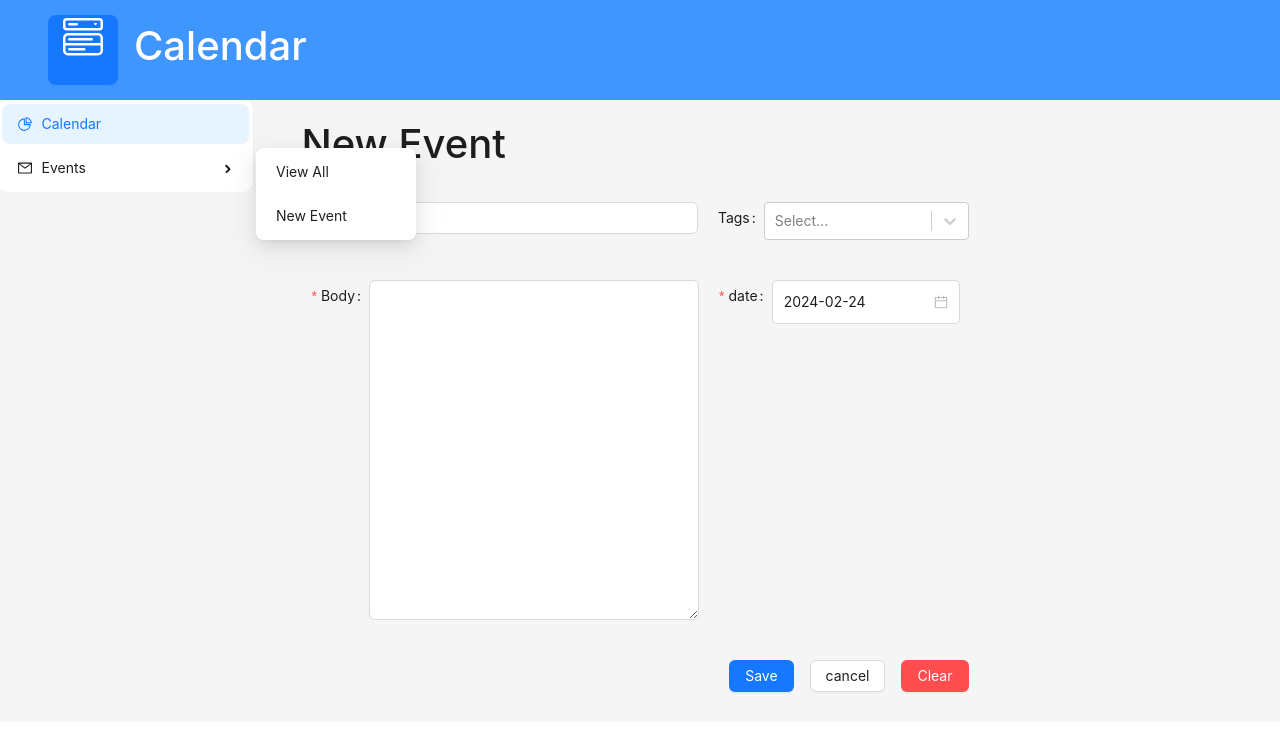
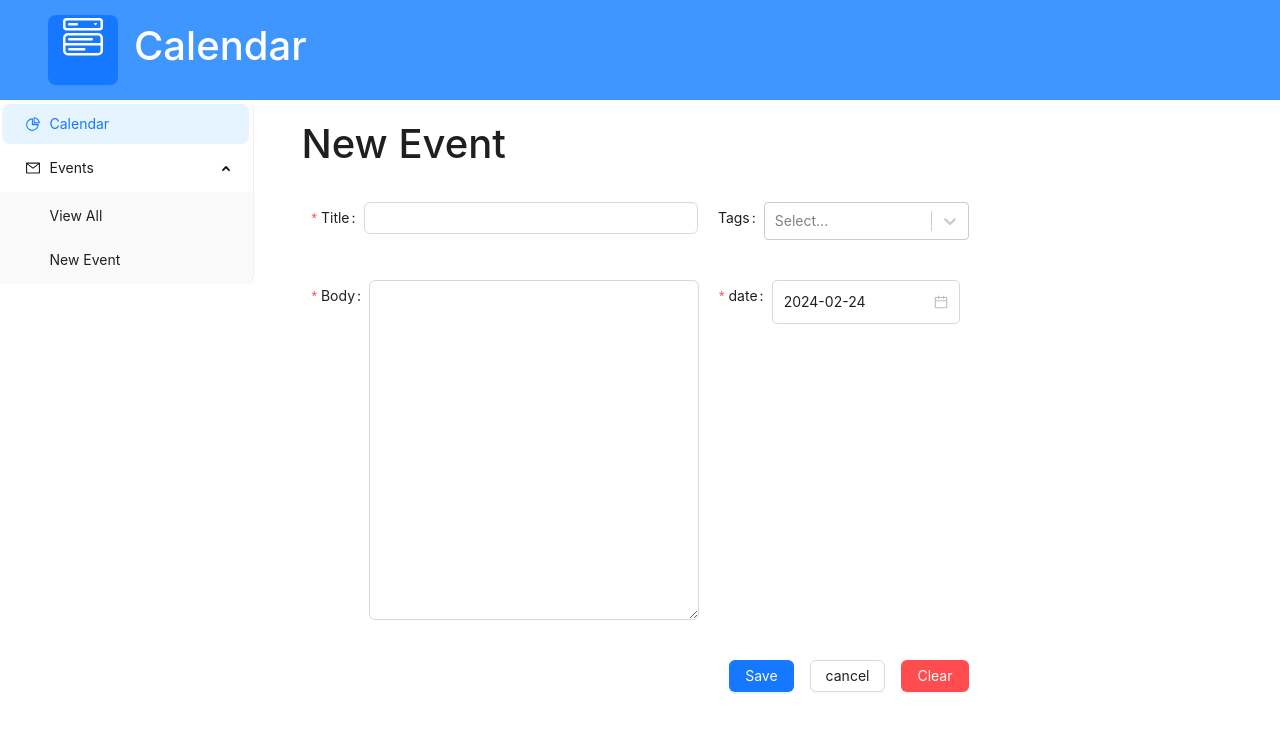
Before and after one commit to colinkirkby/Calendar-app, a React (Create React App) app: page /new in a window 1280 px wide. Shown: the top 732 px of the page. Built offline with nearby package versions, Linux system fonts and the light colour scheme.

Commit message:
fixed app background color

```diff
--- a/src/App.tsx
+++ b/src/App.tsx
@@ -10,7 +10,7 @@ import {
 } from "./utilities/useLocalStorage";
 import { v4 as uuidV4 } from "uuid";
 import HomePage from "./pages/HomePage";
-import { Col, Layout, Row, Flex, Space } from "antd";
+import { Col, Layout, Row, Flex, Space, ConfigProvider, theme } from "antd";
 import NotesWithTags from "./utilities/NotesWithTags";
 import Note from "./pages/Note";
 import EditNote from "./pages/EditNote";
@@ -19,6 +19,7 @@ import AppMenu from "./components/AppMenu";
 import ViewAllPage from "./pages/ViewAllPage";
 import CalendarPage from "./pages/CalenderPage";
 import dayjs from "dayjs";
+import { App as AntApp } from "antd";
 import { Content } from "antd/es/layout/layout";
 
 export type EventData = {
@@ -48,11 +49,31 @@ export type RawEventData = {
   tagIds: string[];
 };
 
+type ThemeData = {
+  borderRadius: number;
+  colorPrimary: string;
+  background: string;
+  Button?: {
+    colorPrimary: string;
+    algorithm?: boolean;
+  };
+};
+
+const defaultData: ThemeData = {
+  borderRadius: 6,
+  colorPrimary: "#1677ff",
+  background: "#ffffff",
+  Button: {
+    colorPrimary: "#00B96B"
+  }
+};
+
 function App() {
   const [notes, setNotes] = useLocalStorageNotes<RawEvent[]>("NOTES", []);
   const [tags, setTags] = useLocalStorage<Tag[]>("TAGS", []);
   const [showSideBar, setShowSideBar] = useState(false);
   const isMobile = window?.screen?.width < 600;
+  const [data, setData] = React.useState<ThemeData>(defaultData);
 
   const notesWithTags = useMemo(() => {
     return notes.map(note => {
@@ -110,9 +131,18 @@ function App() {
   }
 
   return (
+    <ConfigProvider
+      theme={{
+        algorithm: theme.defaultAlgorithm
+      }}
+    >
+      <AntApp>
         <Flex gap="middle" wrap="wrap">
-      <Layout>
-        <AppHeader setShowSideBar={setShowSideBar} showSideBar={showSideBar} />
+          <Layout style={{ background: "#FFFFFFFF" }}>
+            <AppHeader
+              setShowSideBar={setShowSideBar}
+              showSideBar={showSideBar}
+            />
             <Row gutter={5} style={{ flexWrap: "nowrap" }}>
               {!isMobile && (
                 <AppMenu
@@ -124,7 +154,8 @@ function App() {
                 style={{
                   marginInline: "auto",
                   justifyContent: "center",
-              display: "flex"
+                  display: "flex",
+                  maxWidth: "1431px"
                 }}
               >
                 <Routes>
@@ -174,6 +205,8 @@ function App() {
             </Row>
           </Layout>
         </Flex>
+      </AntApp>
+    </ConfigProvider>
   );
 }
 
--- a/src/components/AppMenu.tsx
+++ b/src/components/AppMenu.tsx
@@ -61,6 +61,7 @@ export default function AppMenu({ showSideBar, setShowSideBar }: MenuValProps) {
   return (
     <div style={{ minWidth: 256, maxWidth: 256, zIndex: 1000 }}>
       <Menu
+        mode="inline"
         style={{ borderRadius: 10 }}
         defaultSelectedKeys={["1"]}
         defaultOpenKeys={["sub1"]}
--- a/src/components/NotesList.tsx
+++ b/src/components/NotesList.tsx
@@ -77,7 +77,6 @@ export default function EventsList({
   }, [events]);
 
   return (
-    <Layout className="mb-4">
     <Content>
       <Form>
         <Row
@@ -165,6 +164,5 @@ export default function EventsList({
         })}
       </Flex>
     </Content>
-    </Layout>
   );
 }
--- a/src/pages/ViewAllPage.tsx
+++ b/src/pages/ViewAllPage.tsx
@@ -28,7 +28,6 @@ export default function ViewAllPage({
 }: ViewPageProps) {
   const [showEditTagsModel, setShowEditTags] = useState(false);
   return (
-    <Layout>
     <Content style={{ padding: "20px 48px" }}>
       <Row
         gutter={{ xs: 8, sm: 16, md: 24, lg: 32 }}
@@ -66,7 +65,6 @@ export default function ViewAllPage({
         handleChange={handleChange}
       />
     </Content>
-    </Layout>
   );
   function handleChange(label: string, id: string) {
     onEdit(id, label);
```
Lines whose indentation alone changed are shown as unchanged.
